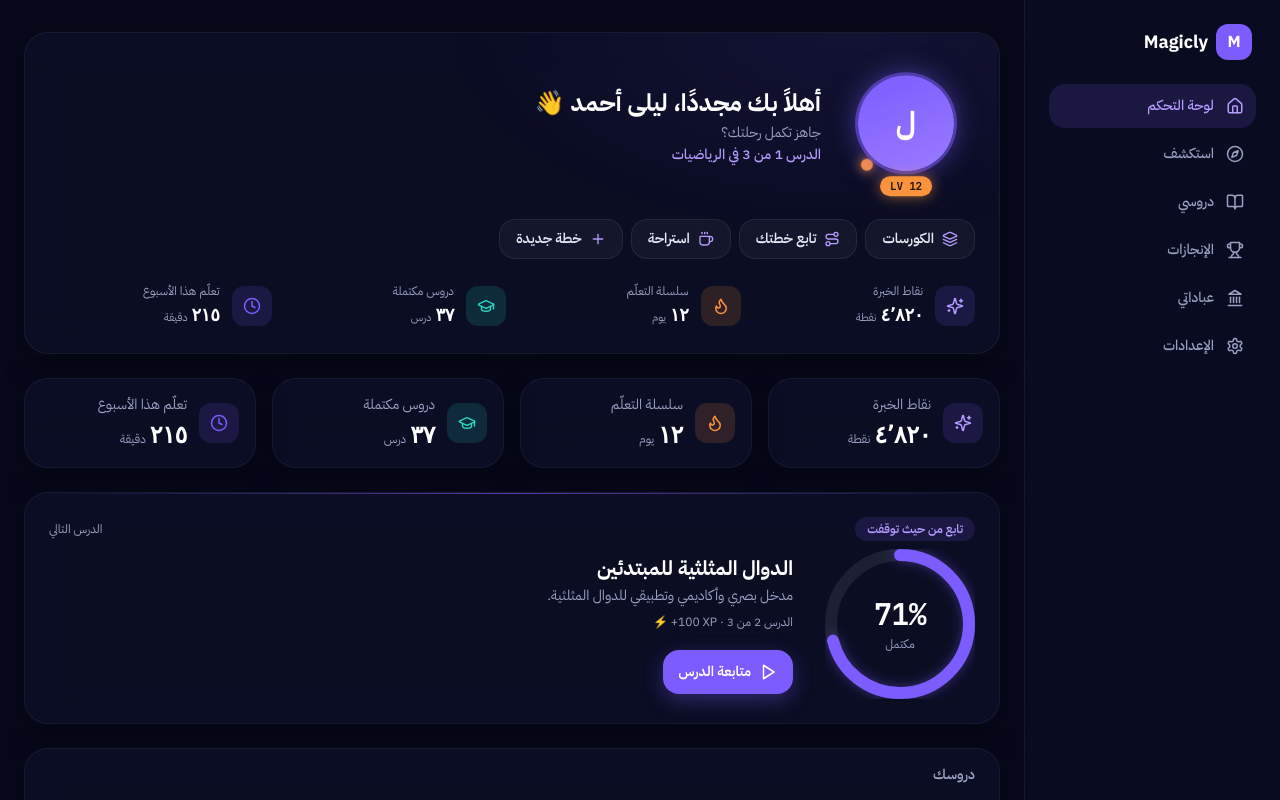
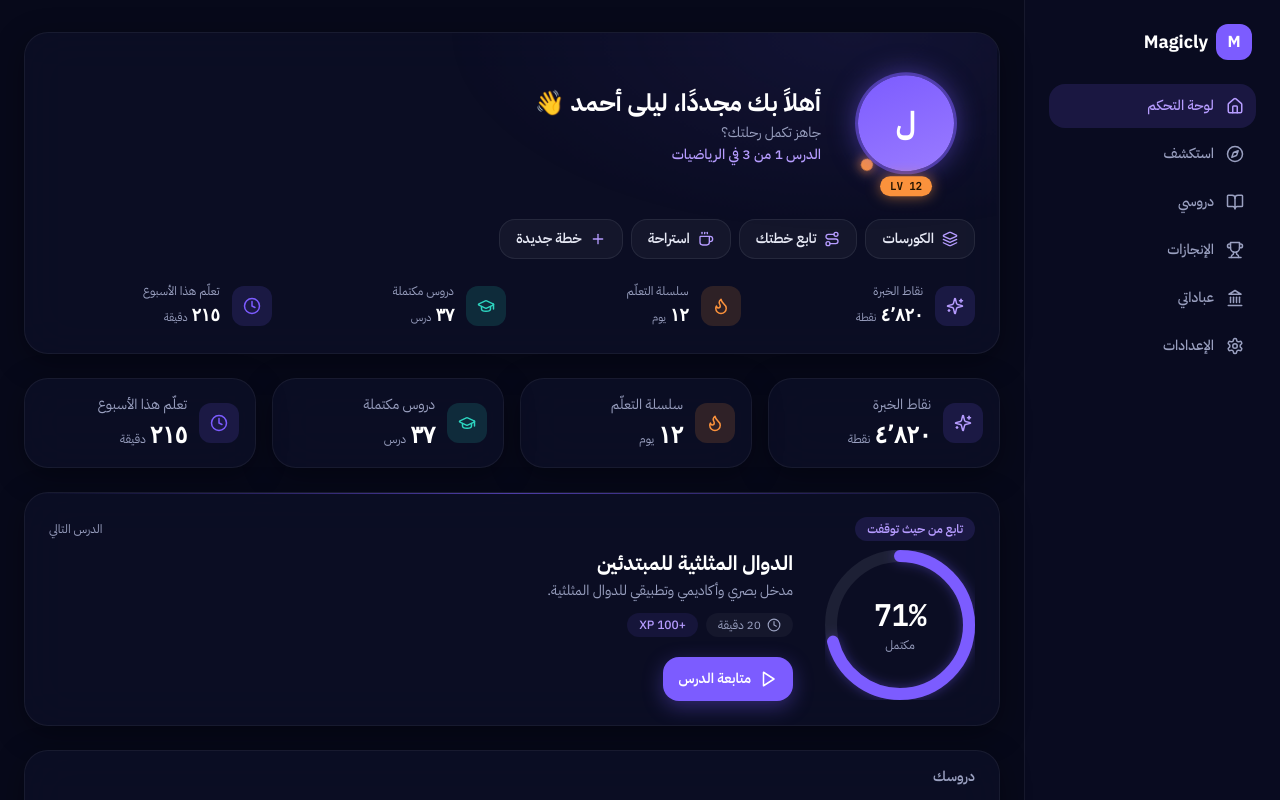
Before and after one commit to medo3331/magic, a Next.js app: page /dashboard in a window 1280 px wide. Shown: the top 800 px of the page. Built offline with nearby package versions, Linux system fonts and the light colour scheme.

Commit message:
feat(dashboard): strengthen next-lesson card hierarchy with time estimate

```diff
--- a/components/dashboard/NextLessonCard.tsx
+++ b/components/dashboard/NextLessonCard.tsx
@@ -1,7 +1,7 @@
 "use client";
 
 import Link from "next/link";
-import { Play, ArrowLeft } from "lucide-react";
+import { Play, ArrowLeft, Clock } from "lucide-react";
 import { GlassCard } from "@/components/ui/GlassCard";
 import { ProgressRing } from "@/components/ui/ProgressRing";
 import { Button } from "@/components/ui/Button";
@@ -29,7 +29,10 @@ export function NextLessonCard({
 }: NextLessonCardProps) {
   return (
     <Reveal index={index}>
-      <GlassCard glow className="p-6">
+      <GlassCard
+        glow
+        className="relative overflow-hidden p-6 before:absolute before:inset-x-0 before:top-0 before:h-px before:bg-gradient-to-r before:from-transparent before:via-[#7C5CFF]/60 before:to-transparent"
+      >
         {/* Top labels */}
         <div className="mb-2 flex items-center justify-between">
           <span className="rounded-full bg-[#7C5CFF]/15 px-3 py-1 text-xs font-semibold text-[#B69CFF]">
@@ -53,9 +56,17 @@ export function NextLessonCard({
             <p className="mt-1 text-sm text-[#9AA0C0]">
               مدخل بصري وأكاديمي وتطبيقي للدوال المثلثية.
             </p>
-            <p className="mt-2 text-xs text-[#9AA0C0]" dir="ltr">
-              ⚡ +{xpReward} XP · الدرس 2 من 3
-            </p>
+
+            {/* Meta row: estimated time + XP reward */}
+            <div className="mt-3 flex flex-wrap items-center justify-center gap-2 md:justify-start">
+              <span className="inline-flex items-center gap-1.5 rounded-full bg-white/[0.04] px-3 py-1 text-xs text-[#9AA0C0]">
+                <Clock size={14} aria-hidden />
+                {lesson.durationMinutes} دقيقة
+              </span>
+              <span className="inline-flex items-center gap-1.5 rounded-full bg-[#7C5CFF]/10 px-3 py-1 text-xs font-medium text-[#B69CFF]">
+                +{xpReward} XP
+              </span>
+            </div>
 
             <div className="mt-5 flex justify-center md:justify-start">
               <Link href={`/lesson/${lesson.id}`} className="inline-flex">
```
